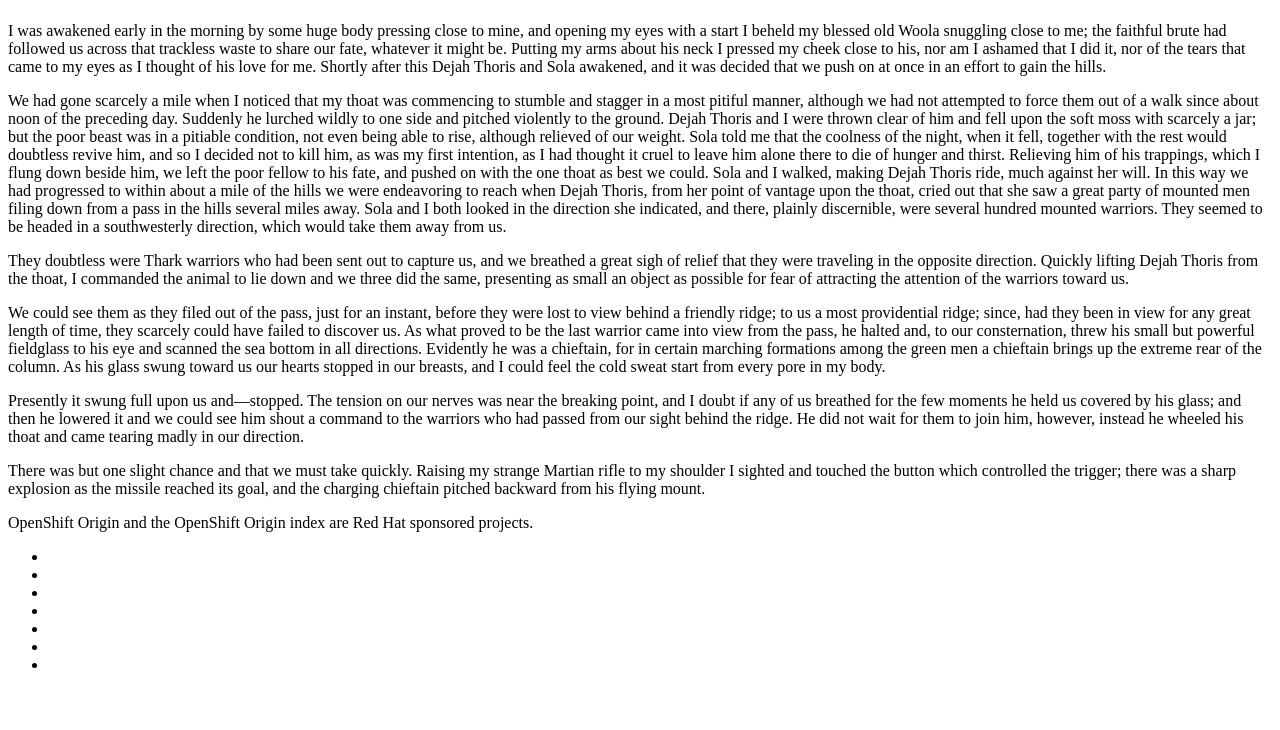
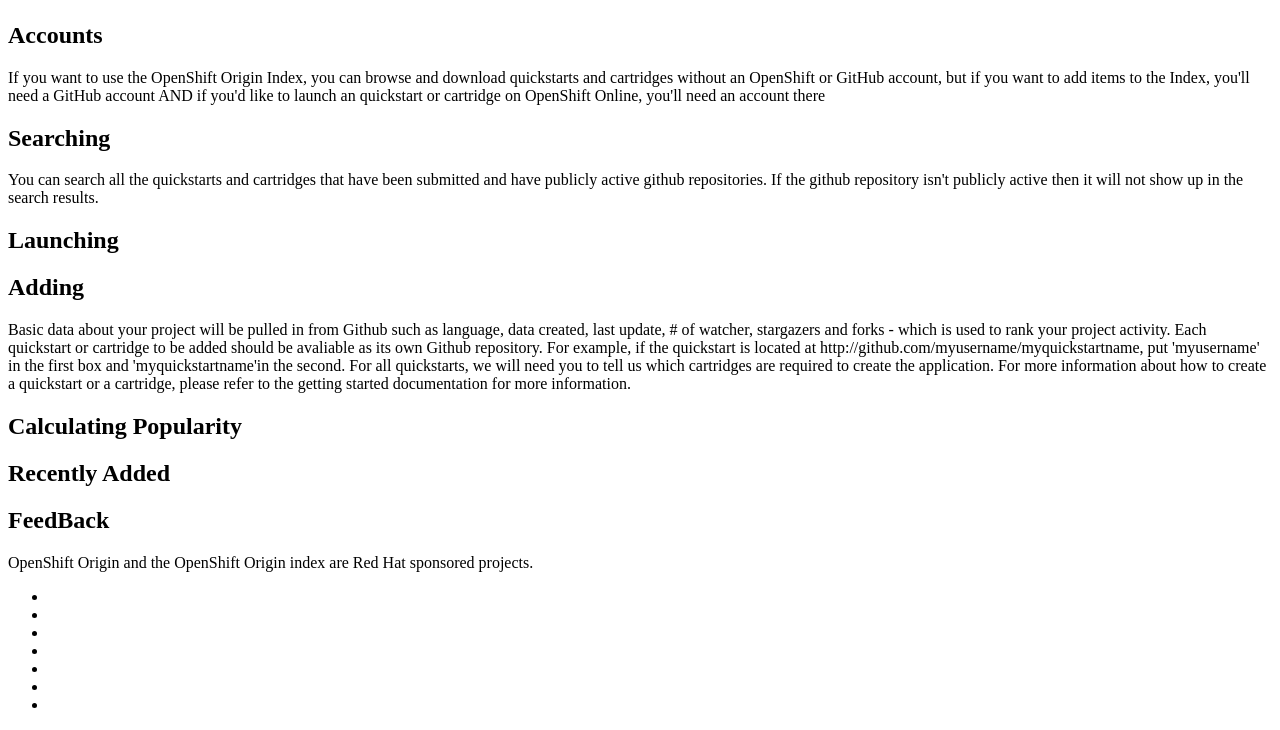
Before and after one commit to openshift/oo-index, a Flask app: template wsgi/templates/help.html in a window 1280 px wide. Shown: the part 221-951 px from the top of the page. Before the commit the page ends 889 px from the top, so only its background shows below. Run offline with Flask 2, Linux system fonts and the light colour scheme; the template is opened without the code that fills it, so the values that code supplies are empty.

Commit message:
Updated of help to check formatting

```diff
--- a/wsgi/templates/help.html
+++ b/wsgi/templates/help.html
@@ -5,17 +5,17 @@
 </header>
 
 <div class="shadow white-background padding-30">
-	<p>I was awakened early in the morning by some huge body pressing close to mine, and opening my eyes with a start I beheld my blessed old Woola snuggling close to me; the faithful brute had followed us across that trackless waste to share our fate, whatever it might be.  Putting my arms about his neck I pressed my cheek close to his, nor am I ashamed that I did it, nor of the tears that came to my eyes as I thought of his love for me.  Shortly after this Dejah Thoris and Sola awakened, and it was decided that we push on at once in an effort to gain the hills.</p>
-
-	<p>We had gone scarcely a mile when I noticed that my thoat was commencing to stumble and stagger in a most pitiful manner, although we had not attempted to force them out of a walk since about noon of the preceding day.  Suddenly he lurched wildly to one side and pitched violently to the ground.  Dejah Thoris and I were thrown clear of him and fell upon the soft moss with scarcely a jar; but the poor beast was in a pitiable condition, not even being able to rise, although relieved of our weight.  Sola told me that the coolness of the night, when it fell, together with the rest would doubtless revive him, and so I decided not to kill him, as was my first intention, as I had thought it cruel to leave him alone there to die of hunger and thirst.  Relieving him of his trappings, which I flung down beside him, we left the poor fellow to his fate, and pushed on with the one thoat as best we could.  Sola and I walked, making Dejah Thoris ride, much against her will.  In this way we had progressed to within about a mile of the hills we were endeavoring to reach when Dejah Thoris, from her point of vantage upon the thoat, cried out that she saw a great party of mounted men filing down from a pass in the hills several miles away.  Sola and I both looked in the direction she indicated, and there, plainly discernible, were several hundred mounted warriors.  They seemed to be headed in a southwesterly direction, which would take them away from us.</p>
-
-	<p>They doubtless were Thark warriors who had been sent out to capture us, and we breathed a great sigh of relief that they were traveling in the opposite direction.  Quickly lifting Dejah Thoris from the thoat, I commanded the animal to lie down and we three did the same, presenting as small an object as possible for fear of attracting the attention of the warriors toward us.</p>
-
-	<p>We could see them as they filed out of the pass, just for an instant, before they were lost to view behind a friendly ridge; to us a most providential ridge; since, had they been in view for any great length of time, they scarcely could have failed to discover us.  As what proved to be the last warrior came into view from the pass, he halted and, to our consternation, threw his small but powerful fieldglass to his eye and scanned the sea bottom in all directions.  Evidently he was a chieftain, for in certain marching formations among the green men a chieftain brings up the extreme rear of the column.  As his glass swung toward us our hearts stopped in our breasts, and I could feel the cold sweat start from every pore in my body.</p>
-
-	<p>Presently it swung full upon us and&mdash;stopped.  The tension on our nerves was near the breaking point, and I doubt if any of us breathed for the few moments he held us covered by his glass; and then he lowered it and we could see him shout a command to the warriors who had passed from our sight behind the ridge.  He did not wait for them to join him, however, instead he wheeled his thoat and came tearing madly in our direction.</p>
-
-	<p>There was but one slight chance and that we must take quickly.  Raising my strange Martian rifle to my shoulder I sighted and touched the button which controlled the trigger; there was a sharp explosion as the missile reached its goal, and the charging chieftain pitched backward from his flying mount.</p>
-</div>
+<h2>Accounts</h2>
+<p>If you want to use the OpenShift Origin Index, you can browse and download quickstarts and cartridges without an OpenShift or GitHub account, but if you want to add items to the Index,
+you'll need a GitHub account AND if you'd like to launch an quickstart or cartridge on OpenShift Online, you'll need an account there</p>
+<h2>Searching</h2>
+<p>You can search all the quickstarts and cartridges that have been submitted and have publicly active github repositories. If the github repository isn't publicly active then it will not show up in the search results.</p>
+<h2>Launching</h2>
+<h2>Adding</h2>
+<p>Basic data about your project will be pulled in from Github such as language, data created, last update, # of watcher, stargazers and forks - which is used to rank your project activity. Each quickstart or cartridge to be added should be avaliable as its own Github repository.
+For example, if the quickstart is located at http://github.com/myusername/myquickstartname, put 'myusername' in the first box and 'myquickstartname'in the second. For all quickstarts, we will need you to tell us which cartridges are required to create the application. For more information about how to create a quickstart or a cartridge, please refer to the getting started documentation for more information.</p>
+<h2>Calculating Popularity</h2>
+<h2>Recently Added</h2>
+<h2>FeedBack</h2></div>
 
 {% endblock %}
```
